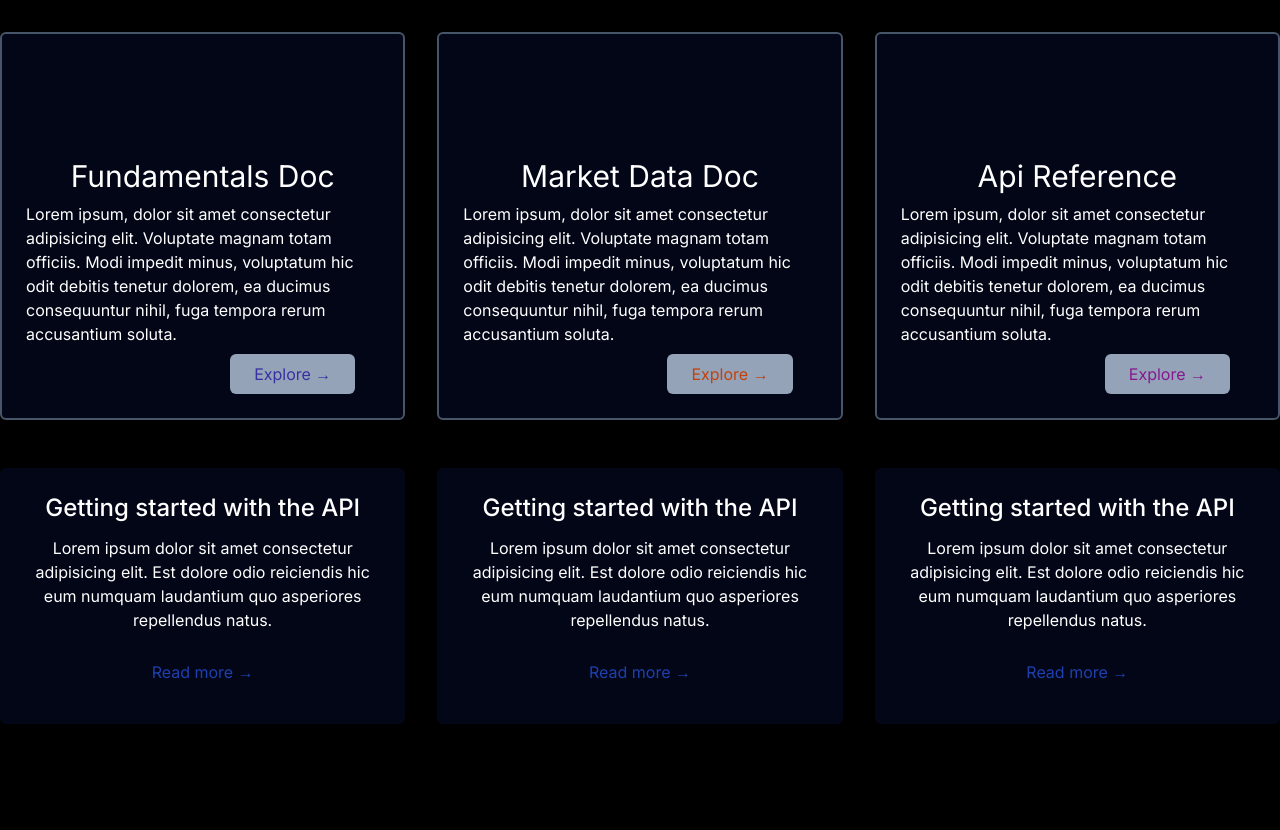
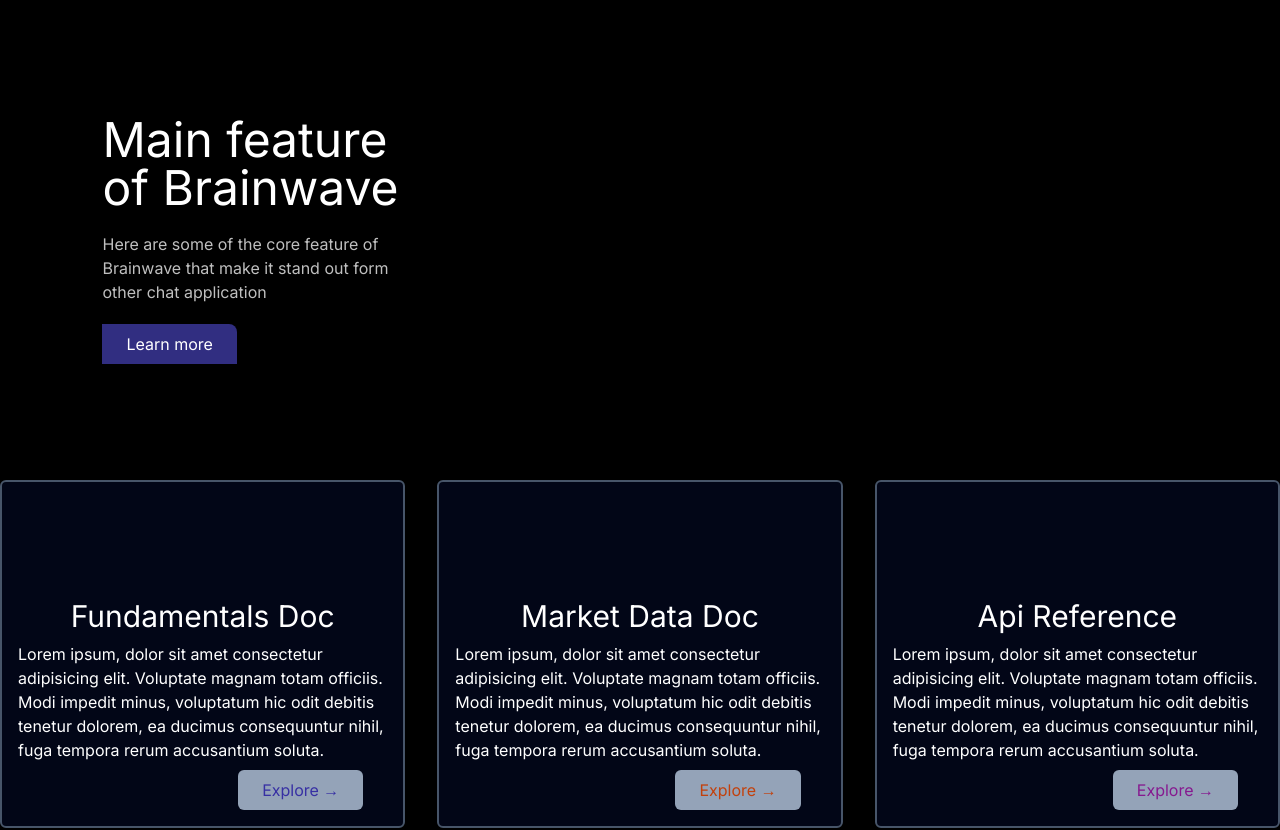
Before and after one commit to minhazpro3/blogger-client, a Next.js app: page / in a window 1280 px wide. Shown: the top 830 px of the page. Before the commit the page ends 800 px from the top, so only its background shows below. Built offline with nearby package versions, Linux system fonts and the light colour scheme.

Commit message:
added home banner section

```diff
--- a/app/page.tsx
+++ b/app/page.tsx
@@ -1,4 +1,5 @@
 "use client"
+import HomeBanner from '@/components/home/Banner'
 import Docs from '@/components/home/banner_doc/Docs'
 import Help_articles from '@/components/home/banner_doc/Help_articles'
 import React from 'react'
@@ -8,6 +9,7 @@
     <div>
       <div className="my-8">
 
+      <HomeBanner/>
       <Docs />
       <Help_articles/>
       </div>
--- /dev/null
+++ b/src/components/home/Banner.tsx
@@ -0,0 +1,45 @@
+import React, { useRef } from "react";
+
+export default function HomeBanner() {
+    const ref = useRef(null);
+    React.useEffect(() => {
+        import("@lottiefiles/lottie-player");
+    });
+    return (
+        <div className="container mx-auto px-8 md:px-0 ">
+            <div className="flex justify-around items-center gap-6 my-10">
+                <div className="flex justify-center">
+
+                    <div>
+                        <h2 className="text-white text-5xl">Main feature
+                            <br />
+                            of Brainwave
+                        </h2>
+                        <h6 className="text-white text-base my-3 md:my-5 opacity-75">Here are some of  the core feature of <br />Brainwave that make it stand out form <br /> other chat application</h6>
+                        <button className="bg-indigo-900 px-6 py-2 text-white rounded-tr-lg">Learn more</button>
+                    </div>
+                </div>
+                <div className="flex justify-center">
+                    <lottie-player
+                        id="firstLottie"
+                        ref={ref}
+                        autoplay
+                        loop
+                        mode="normal"
+                        src="https://assets9.lottiefiles.com/packages/lf20_KCYk5H7cJP.json"
+                        style={{ width: "550px", height: "400px" }}
+                    ></lottie-player>
+                    {/* <Image src="" alt="" fill /> */}
+                    {/* https://assets9.lottiefiles.com/packages/lf20_rI827y2g0K.json
+        https://assets2.lottiefiles.com/packages/lf20_HF41OKnIK9.json
+        https://assets6.lottiefiles.com/packages/lf20_6WBFSD.json
+        https://assets5.lottiefiles.com/packages/lf20_orznphcd.json
+        https://assets3.lottiefiles.com/packages/lf20_X53TyG4jhE.json
+
+
+        */}
+                </div>
+            </div>
+        </div>
+    )
+}
--- a/src/components/home/banner_doc/Doc.tsx
+++ b/src/components/home/banner_doc/Doc.tsx
@@ -16,7 +16,7 @@
   });
 
   return (
-    <motion.div transition={{ duration: 1, ease: [0, 0.71, 1, 1.5] }} whileHover={{ scale: 1.1 }} className="bg-slate-950 p-4 sm:p-3 sm:py-4 justify-self-center md:p-6 border-2 border-slate-600 rounded-md hover:">
+    <motion.div transition={{ duration: 1, ease: [0, 0.71, 1, 1.5] }} whileHover={{ scale: 1.1 }} className="bg-slate-950 p-4 sm:p-3 sm:py-4 justify-self-center md:p-4 border-2 border-slate-600 rounded-md hover:">
       <div className="text-center">
         <div className="flex justify-center" >
           <lottie-player
@@ -30,7 +30,7 @@
           ></lottie-player>
         </div>
         <h2 className=" text-xl sm:text-2xl lg:text-3xl text-white ">{doc?.title}</h2>
-        <p className="text-white text-start my-2">{doc?.desc}</p>
+        <p className="text-white text-start my-2 text-base sm:text-sm md:text-base">{doc?.desc}</p>
         <div className="text-end px-3 md:px-6 lg:px--8">
           <button className={`text-base rounded-md px-6 py-2 bg-slate-400   ${doc?.title === "Fundamentals Doc" ? "text-indigo-800" : doc?.title === "Market Data Doc" ? "text-orange-700" : "text-fuchsia-800"}`} >Explore &#8594;</button>
         </div>
--- a/src/components/home/banner_doc/Help_article.tsx
+++ b/src/components/home/banner_doc/Help_article.tsx
@@ -1,8 +1,8 @@
-export default function Help_article(){
+export default function Help_article() {
 
-    return(
-        <div className="bg-slate-950 shadow-base rounded-md drop-shadow-lg shadow-indigo-700 px-5 sm:px-3 md:px-5 lg:px-6 py-5 sm:py-4 md:py-5 lg:py-6 ">
-            <h2 className="text-2xl font-medium text-white">Getting started with the API</h2>
+    return (
+        <div className="bg-slate-950 shadow-base rounded-md drop-shadow-lg shadow-indigo-700 px-5 sm:px-3 md:px-5 lg:px-6 py-6 sm:py-6 md:py-6 lg:py-7 ">
+            <h2 className="text-2xl font-medium text-white  pt-6">Getting started with the API</h2>
             <p className="text-base text-white my-3">Lorem ipsum dolor sit amet consectetur adipisicing elit. Est dolore odio reiciendis hic eum numquam laudantium quo asperiores repellendus natus.</p>
             <button className="text-blue-800  hover:translate-x-1 duration-75 ease-in  px-6 py-2 my-2 ">Read more &#8594;</button>
         </div>
```
